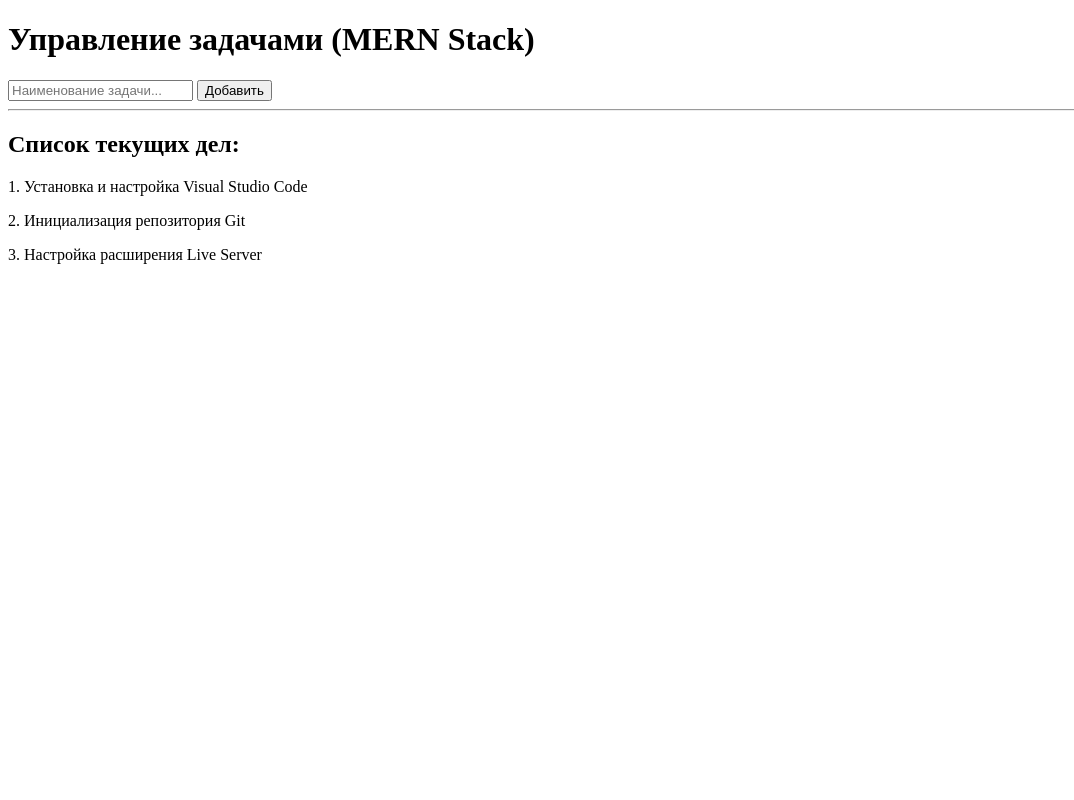
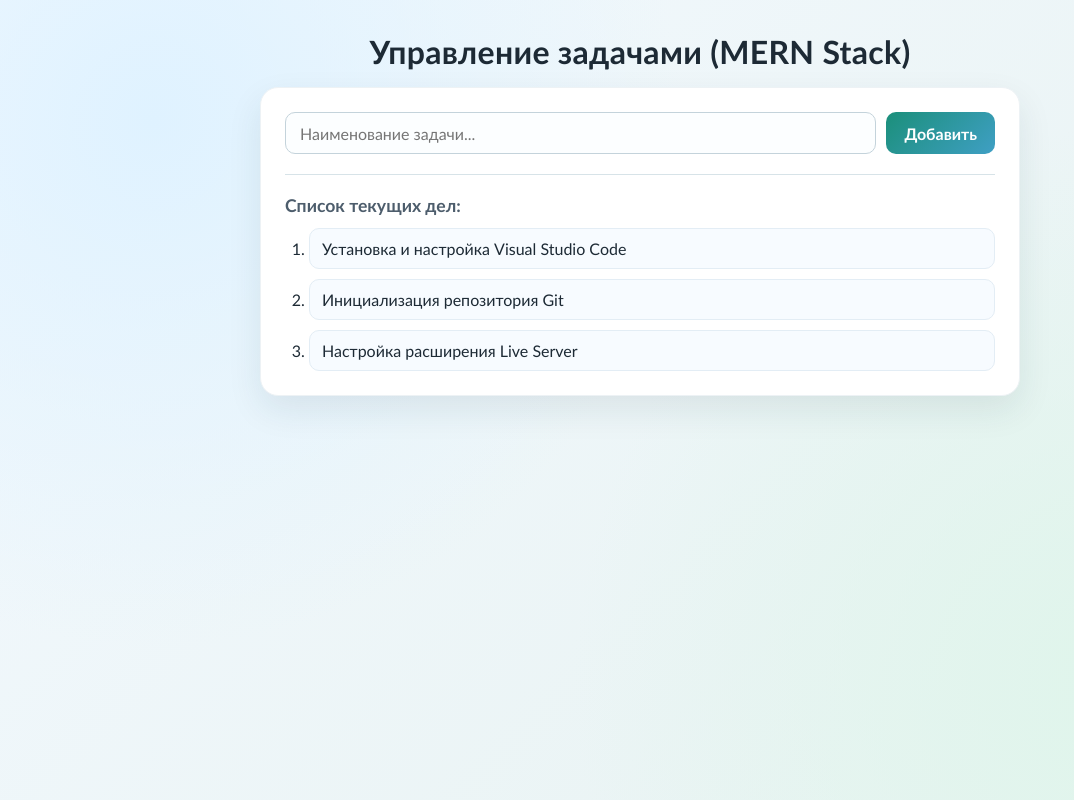
Before and after one commit to kar1m0vf/uni-lab, a plain HTML site: page index.html in a window 1280 px wide. Shown: the whole page, without its empty margins (0-1074 px from the left). Drawn offline with Linux system fonts and the light colour scheme.

Commit message:
feat: добавление стилей и структуры для страницы задач

```diff
--- a/index.html
+++ b/index.html
@@ -3,6 +3,7 @@
 <head>
     <meta charset="UTF-8">
     <meta name="viewport" content="width=device-width, initial-scale=1.0">
+    <link rel="stylesheet" href="style.css">
     <title>Lab 1 - Настройка окружения</title>
 </head>
 <body>
@@ -17,9 +18,12 @@
         <hr>
         <section id="list-area">
             <h2>Список текущих дел:</h2>
-            <p>1. Установка и настройка Visual Studio Code</p>
-            <p>2. Инициализация репозитория Git</p>
-            <p>3. Настройка расширения Live Server</p>
+            <ol>
+                <li>Установка и настройка Visual Studio Code</li>
+                <li>Инициализация репозитория Git</li>
+                <li>Настройка расширения Live Server</li>
+            </ol>
+
         </section>
     </main>
 </body>
--- /dev/null
+++ b/style.css
@@ -0,0 +1,156 @@
+*,
+*::before,
+*::after {
+    box-sizing: border-box;
+}
+
+:root {
+    --page-bg-1: #f3f9ff;
+    --page-bg-2: #e7f2f0;
+    --card-bg: #ffffff;
+    --text-main: #1d2a35;
+    --text-muted: #4d5d6c;
+    --accent: #1b8f7a;
+    --accent-hover: #167a68;
+    --line: #d7e3e8;
+}
+
+::selection {
+    background: rgba(27, 143, 122, 0.35); /* бирюзовый в стиле сайта */
+    color: #1d2a35;
+}
+
+body {
+    cursor: default;
+    margin: 0;
+    min-height: 100vh;
+    padding: 32px 16px;
+    font-family: "Trebuchet MS", "Segoe UI", Verdana, sans-serif;
+    color: var(--text-main);
+    background:
+        radial-gradient(circle at 12% 15%, #dff2ff 0, transparent 40%),
+        radial-gradient(circle at 88% 85%, #dff5eb 0, transparent 42%),
+        linear-gradient(135deg, var(--page-bg-1), var(--page-bg-2));
+}
+
+header,
+main {
+    width: min(760px, 100%);
+    margin: 0 auto;
+}
+
+header {
+    margin-bottom: 16px;
+    text-align: center;
+}
+
+h1 {
+    margin: 0;
+    font-size: clamp(1.4rem, 3vw, 2rem);
+    letter-spacing: 0.3px;
+}
+
+main {
+    background: var(--card-bg);
+    border: 1px solid #edf2f5;
+    border-radius: 18px;
+    padding: 24px;
+    box-shadow: 0 14px 35px rgba(23, 52, 72, 0.09);
+}
+
+#input-area {
+    display: flex;
+    gap: 10px;
+    align-items: center;
+}
+
+#task-name {
+    flex: 1 1 auto;
+    min-width: 0;
+    height: 42px;
+    padding: 0 14px;
+    border: 1px solid #c4d3db;
+    border-radius: 10px;
+    font: inherit;
+    color: var(--text-main);
+    background-color: #fcfeff;
+    outline: none;
+    transition: border-color 0.2s ease, box-shadow 0.2s ease;
+}
+
+#task-name:focus {
+    border-color: var(--accent);
+    box-shadow: 0 0 0 3px rgba(27, 143, 122, 0.14);
+}
+
+button {
+    height: 42px;
+    padding: 0 18px;
+    border: none;
+    border-radius: 10px;
+    font: inherit;
+    font-weight: 700;
+    color: #fff;
+    background: linear-gradient(135deg, var(--accent), #3f9fc4);
+    cursor: pointer;
+    transition: all 0.3s ease;
+}
+
+button:hover {
+    filter: brightness(1.04);
+}
+
+button:active {
+    transform: translateY(1px);
+}
+
+hr {
+    margin: 20px 0;
+    border: 0;
+    border-top: 1px solid var(--line);
+}
+
+h2 {
+    margin: 0 0 12px;
+    font-size: 1.1rem;
+    color: var(--text-muted);
+}
+
+ol {
+    margin: 0;
+    padding-left: 24px;
+}
+
+li {
+    cursor: default;
+    margin-bottom: 10px;
+    padding: 10px 12px;
+    border-radius: 10px;
+    background: #f7fbff;
+    border: 1px solid #e3edf5;
+}
+
+li:last-child {
+    margin-bottom: 0;
+}
+
+@media (max-width: 620px) {
+    body {
+        padding: 20px 12px;
+    }
+
+    main {
+        padding: 18px;
+    }
+
+    #input-area {
+        flex-direction: column;
+        align-items: stretch;
+    }
+
+    #task-name {
+        flex: 0 0 auto;
+        width: 100%;
+        height: 50px;
+    }
+}
```
